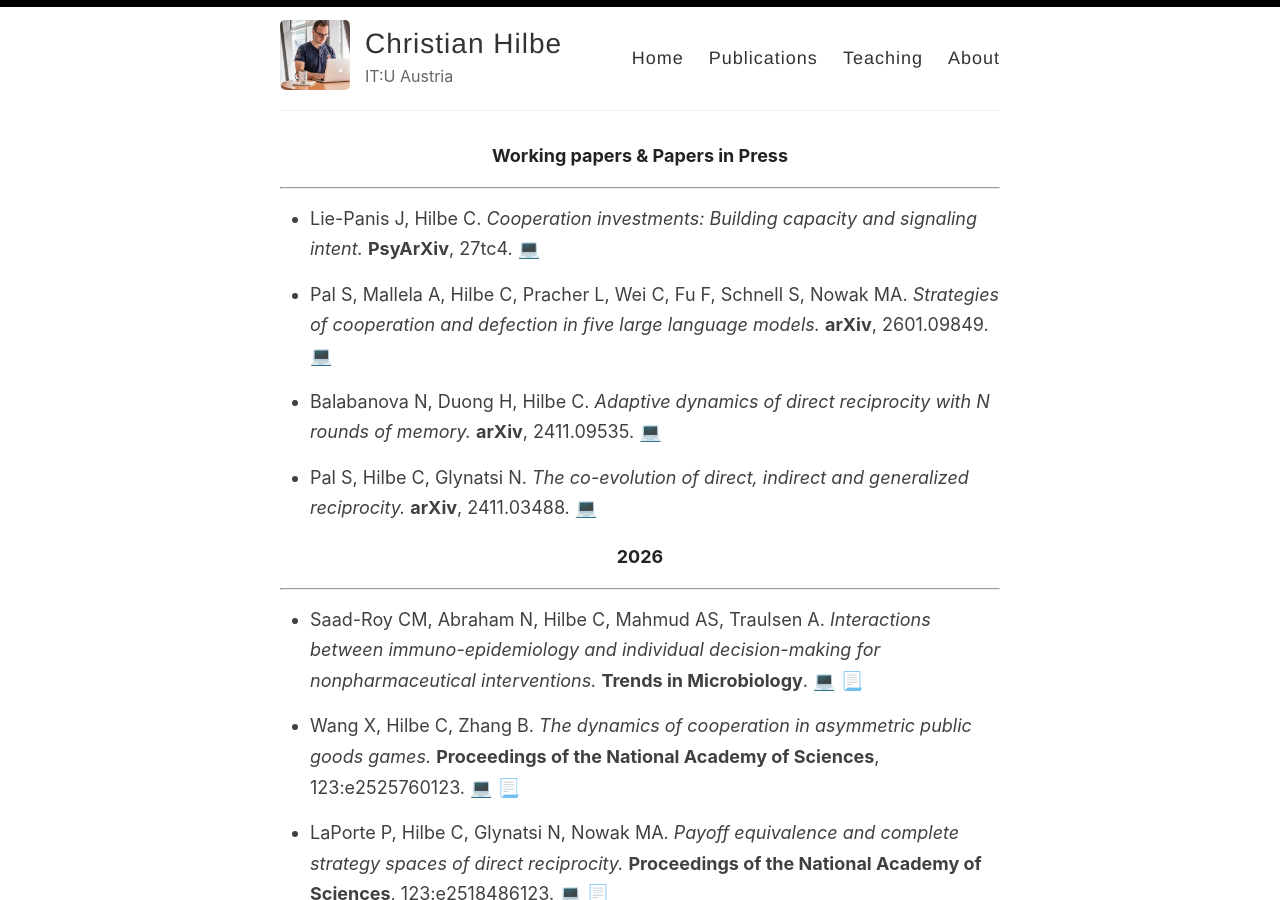
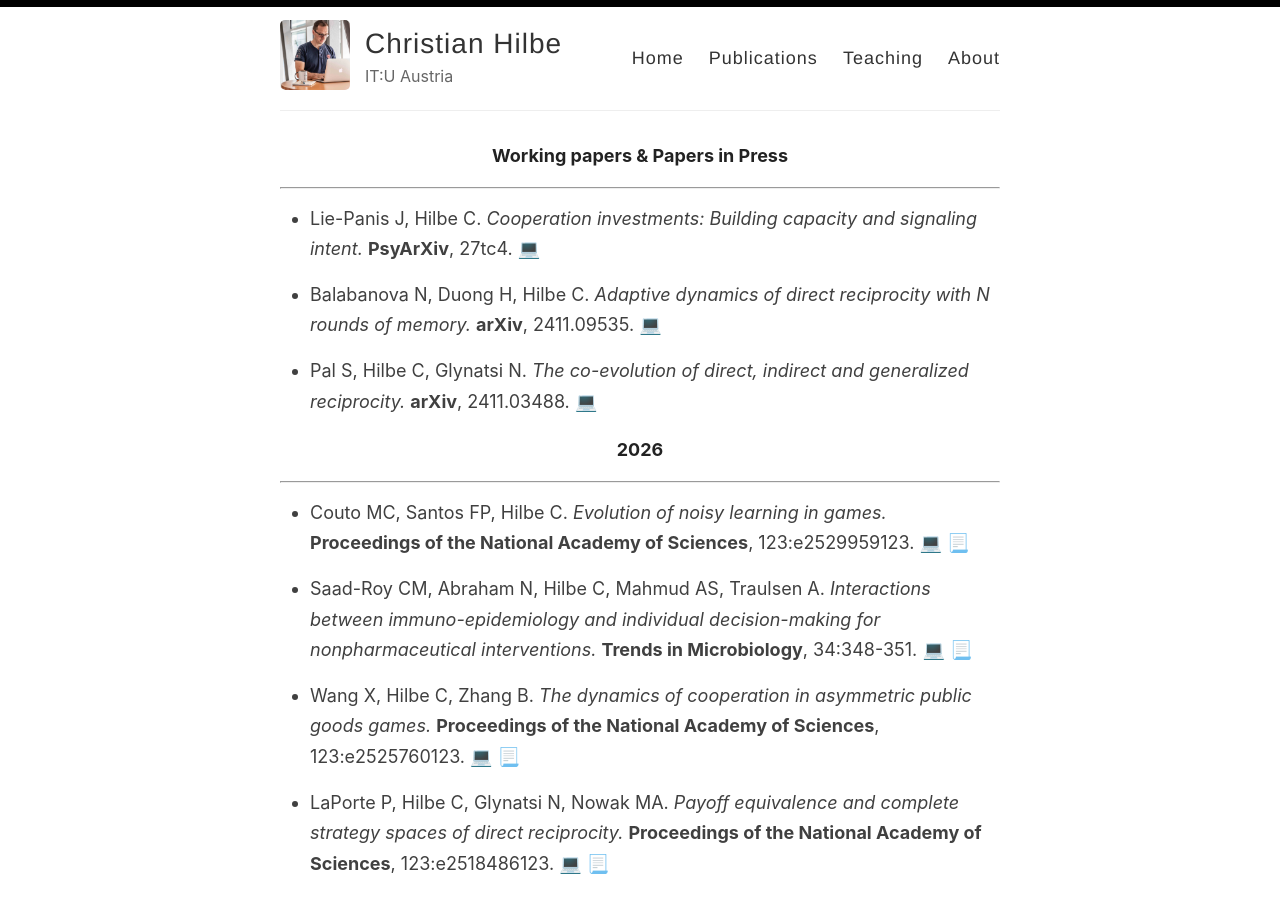
Before and after one commit to christian-hilbe/christian-hilbe.github.io, a Jekyll site: the page built from _pages/publications.md, in a window 1280 px wide and 900 px high. Built offline with Jekyll 4.4.1, drawn with Linux system fonts in a browser that asks for light colours.

Commit message:
CH: Adding Martas paper

```diff
--- a/_pages/publications.md
+++ b/_pages/publications.md
@@ -15,11 +15,6 @@ permalink: /publications/
 **PsyArXiv**, 27tc4.
  [💻](https://osf.io/27tc4)
 
-- Pal S, Mallela A, Hilbe C, Pracher L, Wei C, Fu F, Schnell S, Nowak MA.
-*Strategies of cooperation and defection in five large language models.*
-**arXiv**, 2601.09849.
- [💻](https://arxiv.org/abs/2601.09849)
-
 - Balabanova N, Duong H, Hilbe C.
 *Adaptive dynamics of direct reciprocity with N rounds of memory.*
 **arXiv**, 2411.09535.
@@ -36,9 +31,16 @@ permalink: /publications/
 
 ---
 
+- Couto MC, Santos FP, Hilbe C.
+*Evolution of noisy learning in games.*
+**Proceedings of the National Academy of Sciences**, 123:e2529959123.
+[💻](https://www.pnas.org/doi/10.1073/pnas.2529959123)
+[📃](../files/2026_couto_pnas.pdf)
+
+
 - Saad-Roy CM, Abraham N, Hilbe C, Mahmud AS, Traulsen A.
 *Interactions between immuno-epidemiology and individual decision-making for nonpharmaceutical interventions.*
-**Trends in Microbiology**.
+**Trends in Microbiology**, 34:348-351.
 [💻](https://www.cell.com/trends/microbiology/fulltext/S0966-842X(26)00006-5)
 [📃](../files/2026_saadroy_trends.pdf)
 
```
Also changed, not shown: 1 other file.
